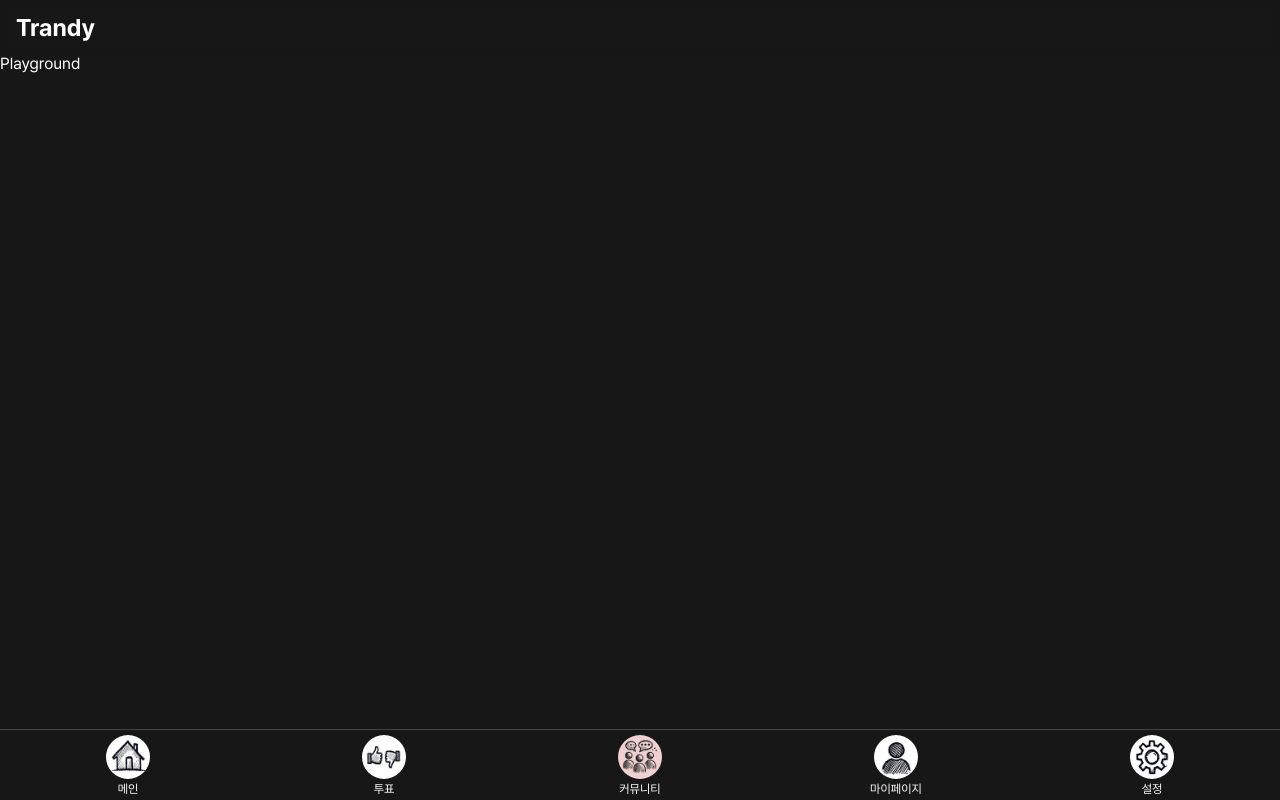
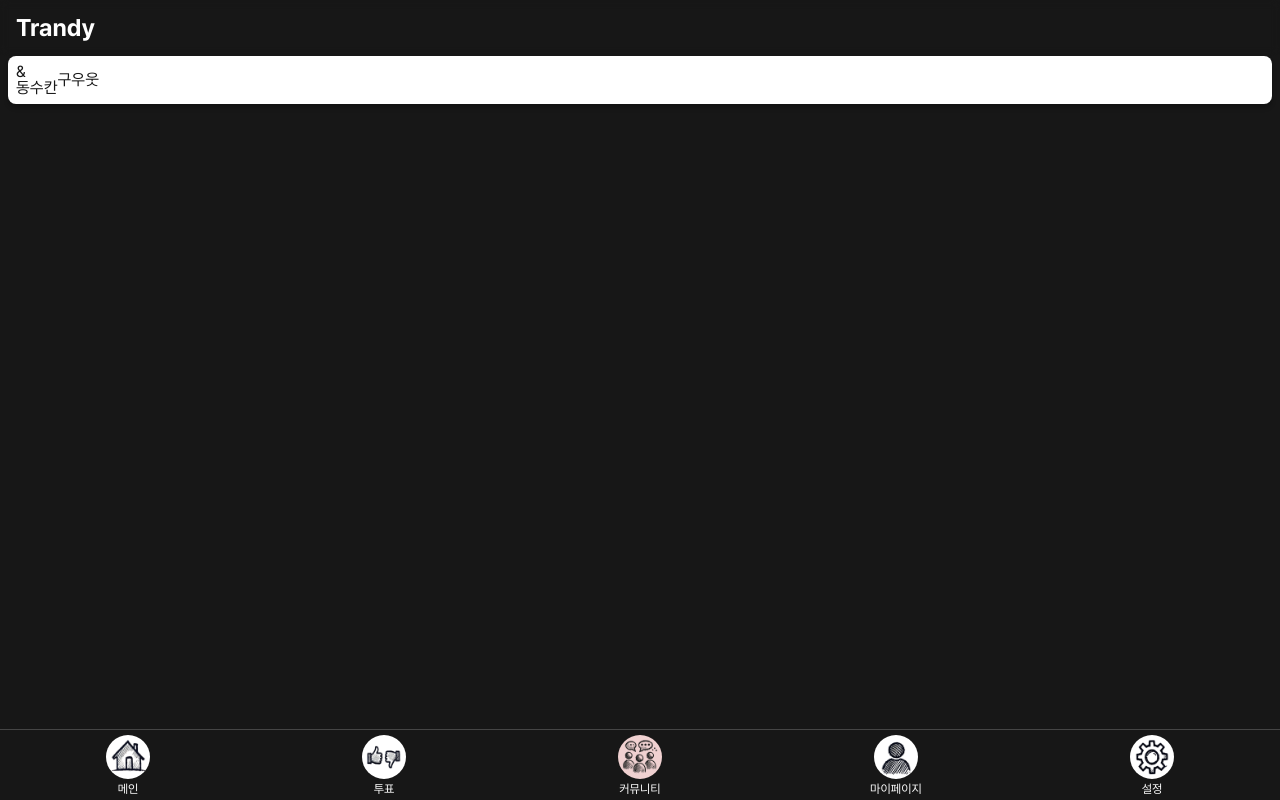
Before and after one commit to trandy-team/trandy-front, a Next.js app: page /playground in a window 1280 px wide. Built offline with nearby package versions, Linux system fonts and the light colour scheme.

Commit message:
커뮤니티 업데이트

```diff
--- a/app/_page-Style.scss
+++ b/app/_page-Style.scss
@@ -1,2 +1,3 @@
 @import "./home/home";
 @import "./vote/vote";
+@import "./playground/playground";
--- a/app/home/_home.scss
+++ b/app/home/_home.scss
@@ -1,10 +1,10 @@
-.hotThings__box {
+.MainThings__box {
   display: flex !important;
   justify-content: center;
   align-items: center;
   border-radius: 8px;
 
-  .hotThings__img {
+  .MainThings__img {
     position: relative;
 
     img {
--- /dev/null
+++ b/app/playground/_components/ChatBox/index.tsx
@@ -0,0 +1,27 @@
+import React from "react";
+
+type Props = {
+  datas: ChatData[];
+};
+
+const ChatBox = ({ datas }: Props) => {
+  return (
+    <>
+      {datas.map((el) => {
+        return (
+          <div className="chatbox-container" key={el.no}>
+            <div className="cb__info">
+              <p className="info__and">&</p>
+              <div className="info__tag">
+                <p>{el.tag}</p>
+              </div>
+            </div>
+            <p className="cb__comment">{el.comment}</p>
+          </div>
+        );
+      })}
+    </>
+  );
+};
+
+export default ChatBox;
--- /dev/null
+++ b/app/playground/_playground.scss
@@ -0,0 +1,26 @@
+.chatbox-container {
+  padding: 4px 8px;
+  border-radius: 8px;
+  background-color: #fff;
+  box-shadow: 0px 4px 4px rgba(0, 0, 0, 0.25);
+  margin: 0 8px;
+  height: 40px;
+
+  display: flex;
+  align-items: center;
+
+  p {
+    color: #171717;
+  }
+
+  .cb__info {
+    .info__and {
+    }
+
+    .info__tag {
+    }
+  }
+
+  .cb__comment {
+  }
+}
--- a/app/playground/page.tsx
+++ b/app/playground/page.tsx
@@ -3,11 +3,19 @@
 import TopNavigation from "@/components/Navigation/Top";
 import Wrapper from "@/components/Wrapper";
 import React from "react";
+import ChatBox from "./_components/ChatBox";
 
 const Playground = () => {
+  const testChat = [
+    {
+      no: 12,
+      tag: "동수칸",
+      comment: "구우웃",
+    },
+  ];
   return (
     <Wrapper>
-      <p>Playground</p>
+      <ChatBox datas={testChat} />
     </Wrapper>
   );
 };
--- /dev/null
+++ b/types/Chat_Inf.ts
@@ -0,0 +1,5 @@
+interface ChatData {
+  no: number;
+  tag: string;
+  comment: string;
+}
```
Also changed, not shown: app/home/_components/MainThings/index.tsx (renamed from app/home/_components/HotThings/index.tsx, +4 -4 lines), app/home/_components/Top/index.tsx (added, +26 -0 lines), app/home/page.tsx (+16 -25 lines).
